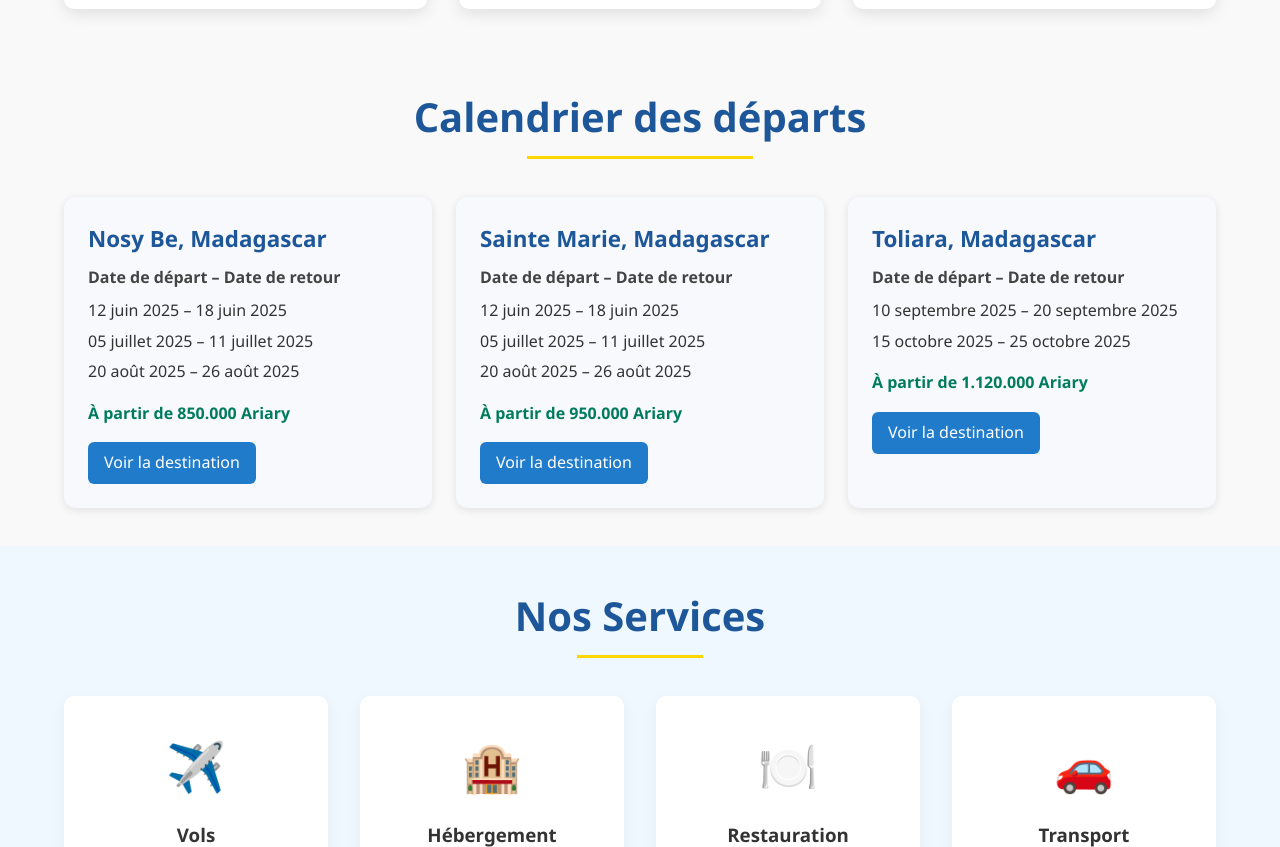
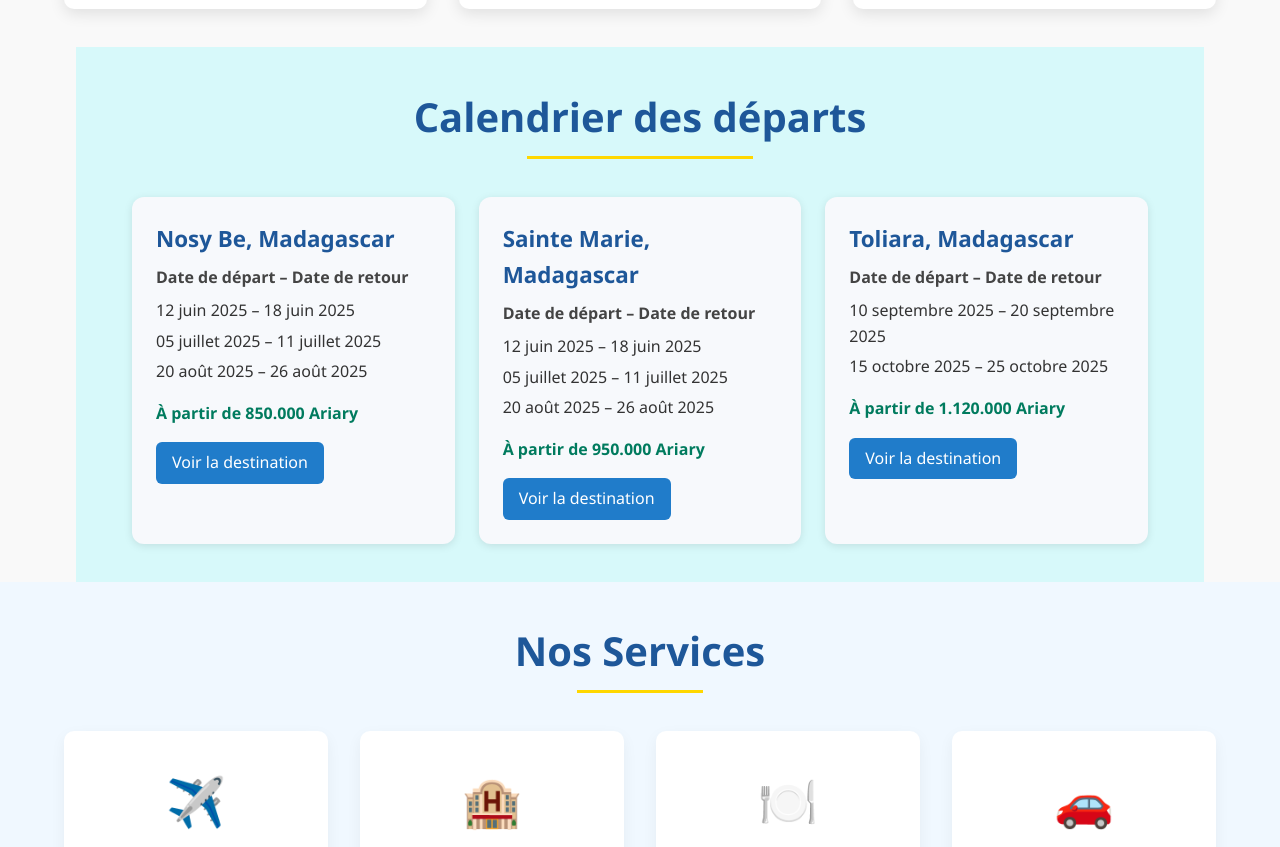
Before and after one commit to Tiavinjanahary/voyage-site, a plain HTML site: page index.html in a window 1280 px wide. Shown: the part 1976-2823 px from the top of the page. Drawn offline with Linux system fonts and the light colour scheme.

Commit message:
Update index.html

```diff
--- a/index.html
+++ b/index.html
@@ -110,7 +110,7 @@
         </div>
     </section>
 <!-- ..................................................................................... -->
-    <section class="section" id="calendar">
+    <section class="section1" id="calendar">
     <div class="container">
         <div class="section-title">
             <h2>Calendrier des départs</h2>
```
